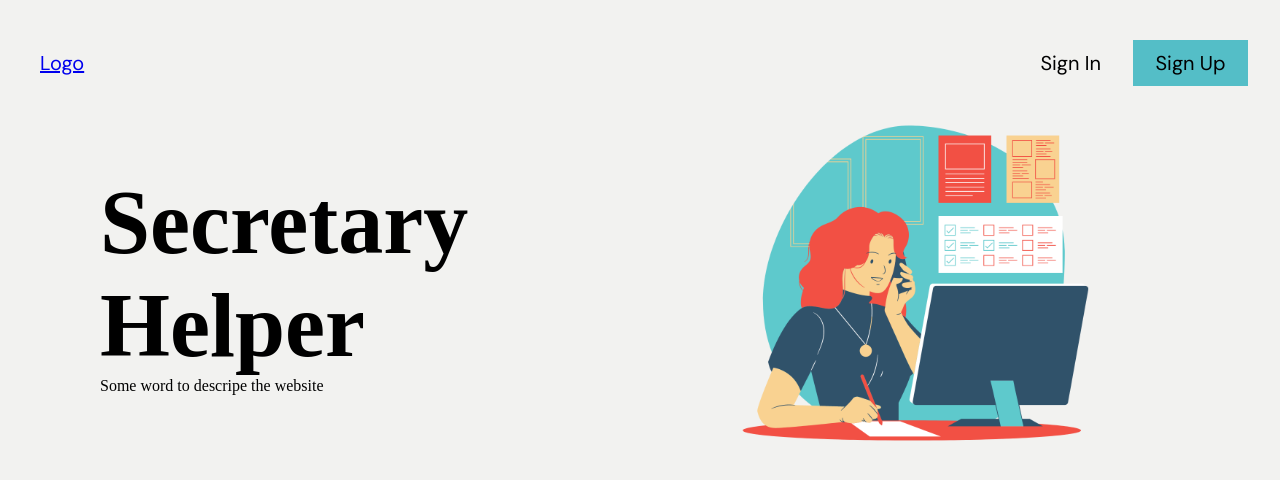
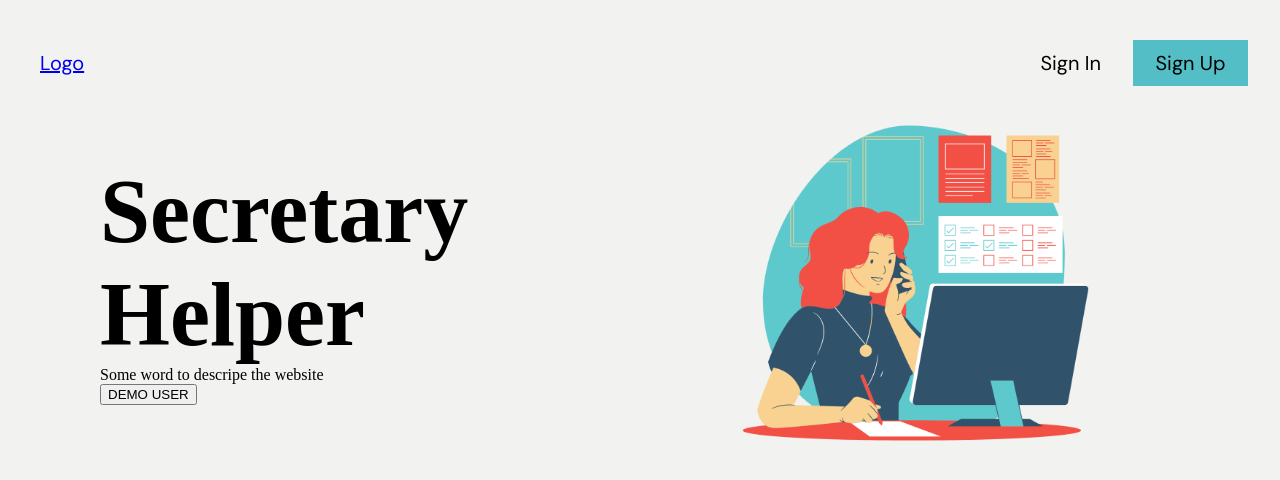
Before and after one commit to darlacodes19/secretary-helper, a React (Create React App) app in the folder client/: page / in a window 1280 px wide. Shown: the top 480 px of the page. Built offline with nearby package versions, Linux system fonts and the light colour scheme; a web font is replaced by a local one.

Commit message:
Add demo user button

```diff
--- a/client/src/pages/LandingPage.js
+++ b/client/src/pages/LandingPage.js
@@ -1,4 +1,5 @@
 import Navigation from '../components/Navigation'
+import { NavLink } from 'react-router-dom'
 
 const LandingPage = () => {
 
@@ -9,6 +10,7 @@
                 <div id='words'>
                 <h1 className='main-title'> Secretary Helper </h1>
                 <p id='landing-info'> Some word to descripe the website </p>
+                <NavLink to={'/dashboard'} > <button>  DEMO USER </button> </NavLink>
                 </div>
                 <img src= {require('../assets/SH.png')} alt='secretary' className='landing-image'/>
             </div>
```
